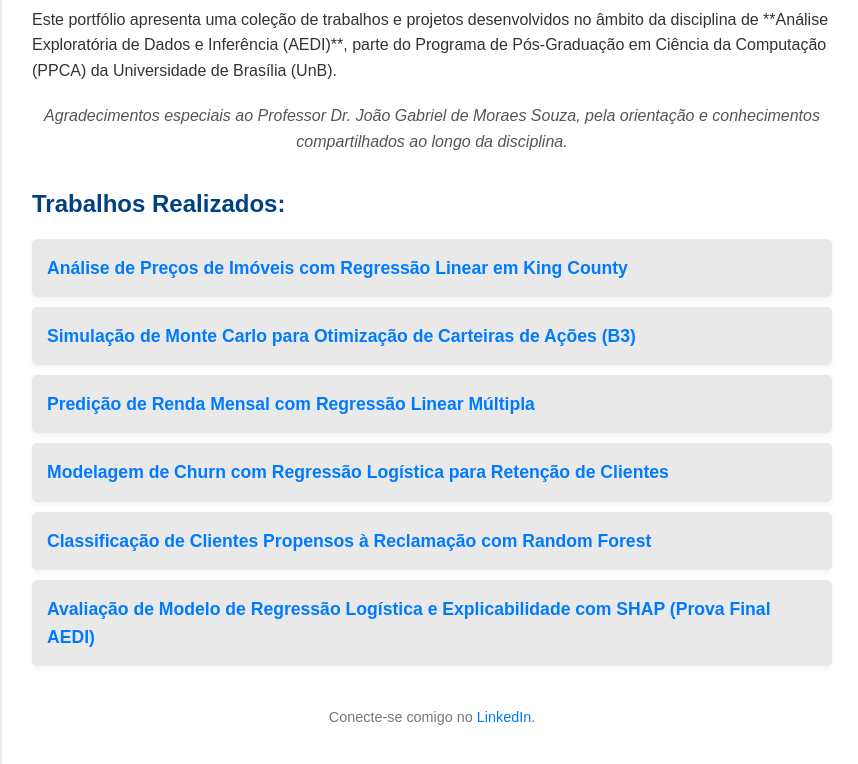
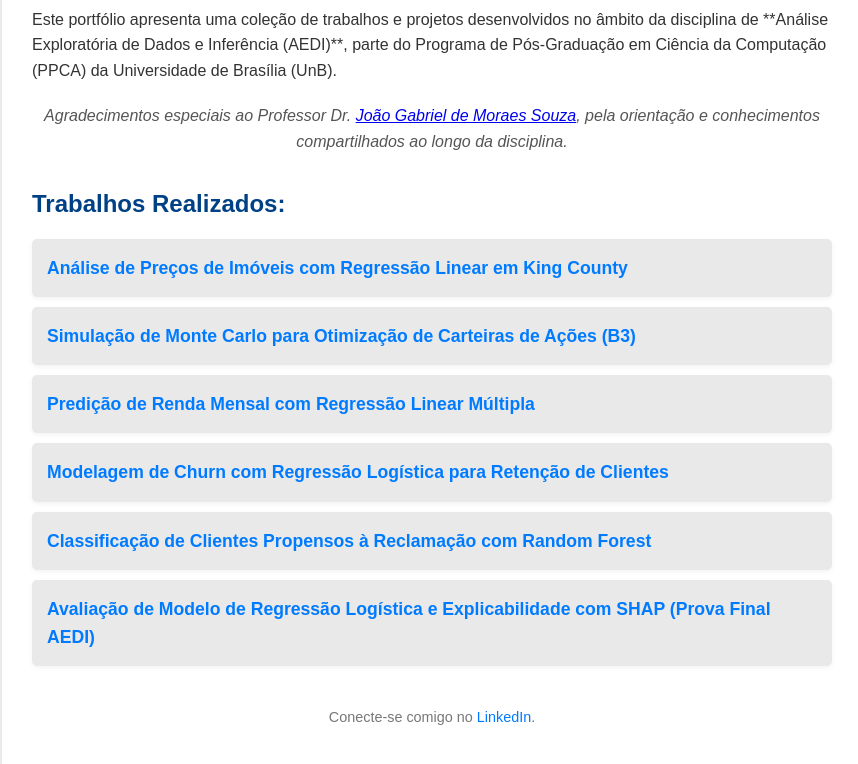
Before and after one commit to angeloBuso/ppca-aedi, a plain HTML site: page index.html in a window 1280 px wide. Shown: the part 156-920 px from the top of the page, without its empty margins (208-1066 px from the left). Drawn offline with Linux system fonts and the light colour scheme.

Commit message:
ajuste arquivo index

```diff
--- a/index.html
+++ b/index.html
@@ -73,7 +73,7 @@
     <div class="container">
         <h1>Portfólio de Trabalhos - AEDI (PPCA/UnB)</h1>
         <p>Este portfólio apresenta uma coleção de trabalhos e projetos desenvolvidos no âmbito da disciplina de **Análise Exploratória de Dados e Inferência (AEDI)**, parte do Programa de Pós-Graduação em Ciência da Computação (PPCA) da Universidade de Brasília (UnB).</p>
-        <p class="professor-info">Agradecimentos especiais ao Professor Dr. João Gabriel de Moraes Souza, pela orientação e conhecimentos compartilhados ao longo da disciplina.</p>
+        <p class="professor-info">Agradecimentos especiais ao Professor Dr. <a href="https://www.linkedin.com/in/joaogabrieldemoraessouza/" target="_blank">João Gabriel de Moraes Souza</a>, pela orientação e conhecimentos compartilhados ao longo da disciplina.</p>
 
         <h2>Trabalhos Realizados:</h2>
         <ul>
```
